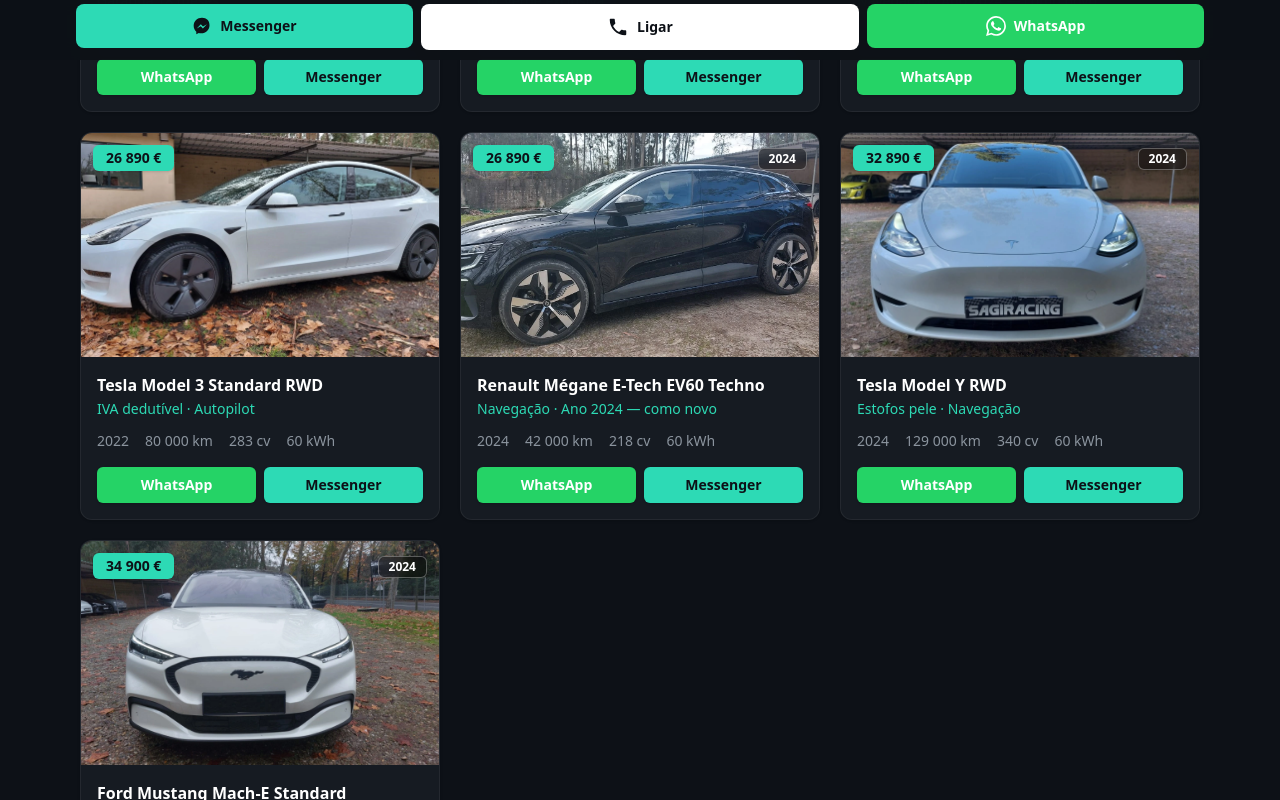
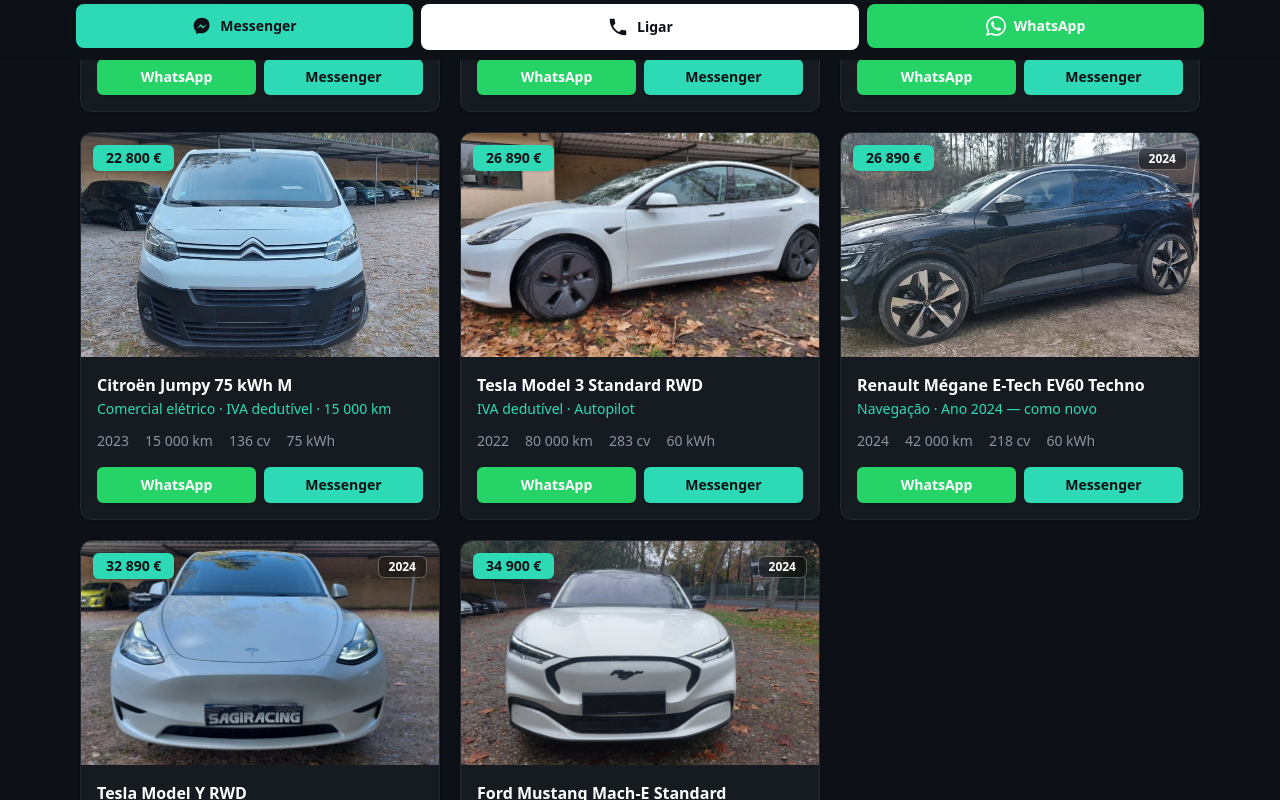
Before and after one commit to rafapt18/sagiracing-landing, a React (Vite) app: page / in a window 1280 px wide. Shown: the part 740-1540 px from the top of the page. Built offline with nearby package versions, Linux system fonts and the light colour scheme.

Commit message:
Adicionar Citroen Jumpy 75 kWh 22800 EUR

```diff
--- a/src/App.tsx
+++ b/src/App.tsx
@@ -13,6 +13,7 @@
   { brand: "Renault", model: "Mégane E-Tech EV60 Techno".trim(), price: 26890, year: 2024, km: 42000, cv: 218, color: "Preto", battery: "60 kWh", warranty: "18 meses", highlight: "Navegação · Ano 2024 — como novo", img: "/cars/megane.webp", url: "https://sagiracing.pt/carros-eletricos-usados-viana-do-castelo/64817/renault-megane-e-tech-ev60-techno" },
   { brand: "Tesla", model: "Model Y RWD".trim(), price: 32890, year: 2024, km: 129000, cv: 340, color: "Branco", battery: "60 kWh", warranty: "18 meses", highlight: "Estofos pele · Navegação", img: "/cars/modely.webp", url: "https://sagiracing.pt/carros-eletricos-usados-viana-do-castelo/65355/tesla-model-y-rwd" },
   { brand: "Ford", model: "Mustang Mach-E Standard".trim(), price: 34900, year: 2024, km: 30000, cv: 269, color: "Branco", battery: "50 kWh", warranty: "18 meses + baterias até 2032", highlight: "Garantia baterias até 2032 · Teto panorâmico", img: "/cars/mustang.webp", url: "https://sagiracing.pt/carros-eletricos-usados-viana-do-castelo/59359/ford-mustang-mach-e-standard" },
+  { brand: "Citroën", model: "Jumpy 75 kWh M".trim(), price: 22800, year: 2023, km: 15000, cv: 136, color: "Branco", battery: "75 kWh", warranty: "18 meses", highlight: "Comercial elétrico · IVA dedutível · 15 000 km", img: "/cars/jumpy.webp", url: "https://sagiracing.pt/carros-eletricos-usados-viana-do-castelo/66459/citroen-jumpy-75-kwh-m" },
 ]
 
 function formatPrice(p: number) {
```
Also changed, not shown: public/cars/jumpy.webp (added).
